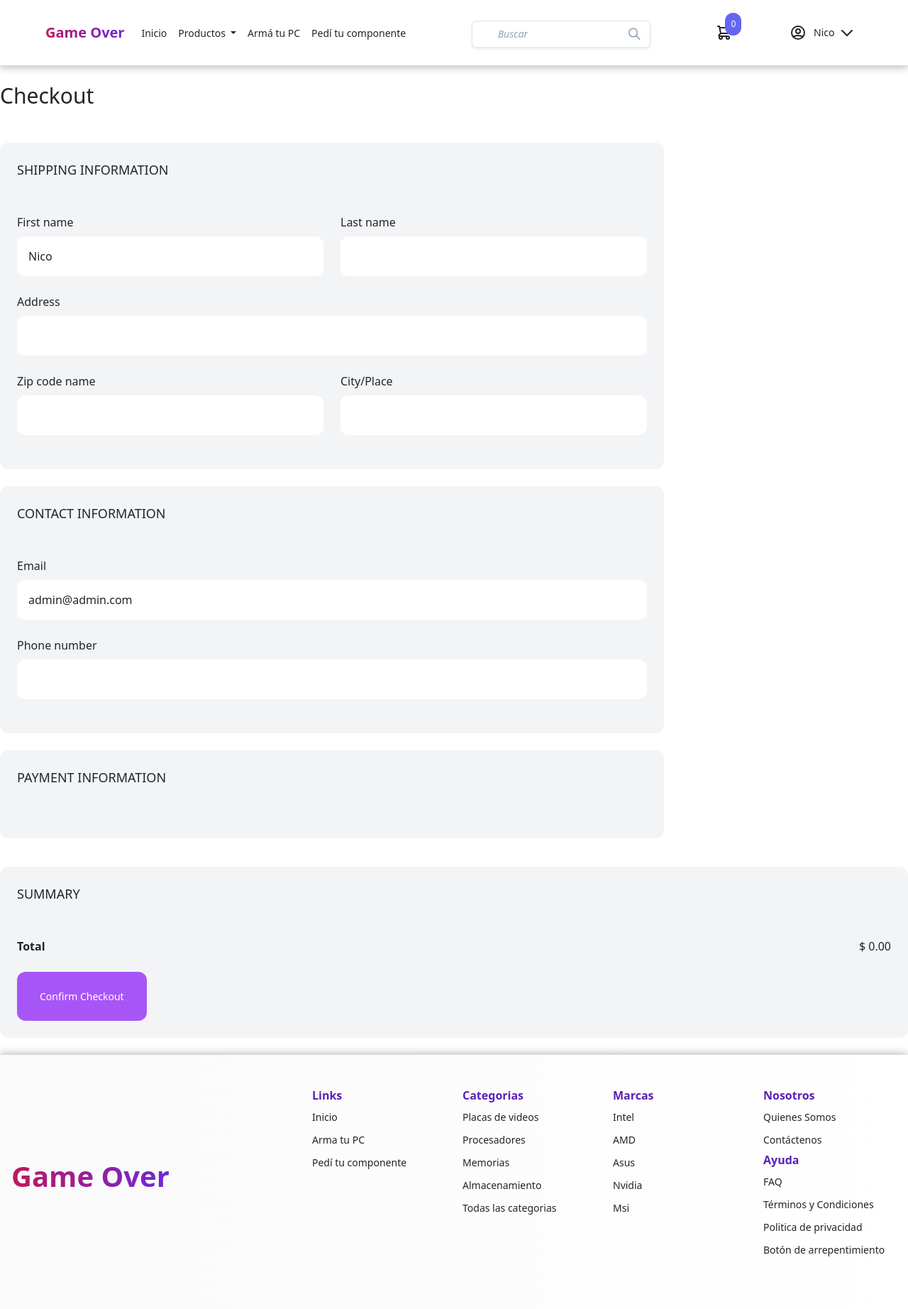
After one commit to mecencio/GameOver, a Django app: page /cart/checkout/ in a window 1280 px wide. The commit adds this page. Shown: the whole page at 71% size. Run offline with Django 3.2, Linux system fonts and the light colour scheme; a user stored in the database is signed in; data comes from the database, SQL or seed files in the repository; both versions use the stored data as it was after the commit; some libraries are stand-ins or nearby versions.

Commit message:
mejora en carrito y checkout

```diff
--- a/GameOver/urls.py
+++ b/GameOver/urls.py
@@ -17,7 +17,7 @@ from django.contrib import admin
 from django.urls import path, include
 from django.conf import settings
 from django.conf.urls.static import static
-from GameOver.views import index, login_view, logout_view, register_view
+from GameOver.views import index, login_view, logout_view, register_view, my_profile_view
 
 urlpatterns = [
     path('admin/', admin.site.urls),
@@ -25,6 +25,7 @@ urlpatterns = [
     path('login/', login_view, name='Login'),
     path('logout/', logout_view, name='Logout'),
     path('register/', register_view, name='Register'),
+    path('my-profile/', my_profile_view, name='My profile'),
     path('products/', include('products.urls')),
     path('cart/', include('cart.urls')),
 
--- a/GameOver/views.py
+++ b/GameOver/views.py
@@ -63,3 +63,9 @@ def register_view(request):
         form = userRegistrationForm()
         context = {'form':form}
         return render(request, 'auth/register.html', context=context)
+
+def my_profile_view(request):
+    if request.user.is_authenticated:
+        return render(request, 'my-profile/my-profile.html')
+    else:
+        return redirect('/login')
--- a/cart/cart.py
+++ b/cart/cart.py
@@ -15,6 +15,11 @@ class Cart(object):
         for p in self.cart.keys():
             self.cart[str(p)]['product'] = Products.objects.get(pk=p)
 
+        for item in self.cart.values():
+            item['total_price'] = int(item['product'].price * item['quantity'])
+
+            yield item
+
     def __len__(self):
         return sum(item['quantity'] for item in self.cart.values())
 
@@ -26,7 +31,7 @@ class Cart(object):
         product_id = str(product_id)
 
         if product_id not in self.cart:
-            self.cart[product_id] = {'quantity':1, 'id': product_id}
+            self.cart[product_id] = {'quantity': 1, 'id': product_id}
 
         if update_quantity:
             self.cart[product_id]['quantity'] += int(quantity)
@@ -40,3 +45,9 @@ class Cart(object):
         if product_id in self.cart:
             del self.cart[product_id]
             self.save()
+
+    def get_total_cost(self):
+        for p in self.cart.keys():
+            self.cart[str(p)]['product'] = Products.objects.get(pk=p)
+
+        return int(sum(item['product'].price * item['quantity'] for item in self.cart.values()))
--- a/cart/urls.py
+++ b/cart/urls.py
@@ -1,7 +1,9 @@
 from django.urls import path
-from cart.views import add_to_cart
+from cart.views import add_to_cart, cart, checkout
 
 urlpatterns = [
     path('add-to-cart/<int:product_id>/', add_to_cart, name='Add to cart'),
+    path('', cart, name='cart'),
+    path('checkout/', checkout, name='checkout'),
 
 ]
--- a/cart/views.py
+++ b/cart/views.py
@@ -1,4 +1,4 @@
-from django.shortcuts import render
+from django.shortcuts import render, redirect
 from cart.cart import Cart
 
 # Create your views here.
@@ -7,3 +7,12 @@ def add_to_cart(request, product_id):
     cart.add(product_id)
 
     return render(request, 'cart/menu-cart.html')
+
+def cart(request):
+    return render(request, 'cart/cart.html')
+
+def checkout(request):
+    if request.user.is_authenticated:
+        return render(request, 'cart/checkout.html')
+    else:
+        return redirect('/login')
--- a/products/models.py
+++ b/products/models.py
@@ -37,6 +37,7 @@ class Products(models.Model):
     def __str__(self):
         return self.name
 
+    # Si la cantidad queda en 0 se pone como sin stock. Por el contrario si se le suman unidades pasa a en stock
     def save(self, *args, **kwargs):
         if self.quantity == 0:
             self.inStock = False
--- a/templates/base.html
+++ b/templates/base.html
@@ -85,7 +85,7 @@
                         <ul class="dropdown-menu nav-user-menu" aria-labelledby="navbarDropdown">
                             <li><a class="dropdown-item" href="#">Cambiar Avatar</a></li>
                             <li><a class="dropdown-item" href="#">Compras</a></li>
-                            <li><a class="dropdown-item" href="#">Mi perfil</a></li>
+                            <li><a class="dropdown-item" href="{% url 'My profile' %}">Mi perfil</a></li>
                             <li><a class="dropdown-item" href="{% url 'Logout' %}">Salir</a></li>
                         </ul>
                     </div>
--- /dev/null
+++ b/templates/cart/checkout.html
@@ -0,0 +1,82 @@
+{% extends 'base.html' %}
+
+{% load humanize %}
+{% load static %}
+
+{% block title %}
+    Checkout
+{% endblock %}
+
+
+{% block contents %}
+<div class="max-w-7xl mx-auto flex flex-wrap items-start py-6 px-6 xl:px-0">
+    <div class="products w-full lg:w-3/4">
+        <h1 class="mb-5 text-3xl">Checkout</h1>
+
+        <div class="w-full pr-6">
+            <div class="mb-6 p-6 bg-gray-100 rounded-xl">
+                <h2 class="mb-5 uppercase text-lg">Shipping information</h2>
+
+                <div class="flex space-x-6">
+                    <div class="w-1/2 mb-4">
+                        <label class="inline-block mb-2">First name</label>
+                        <input type="text" class="w-full p-3 rounded-xl" value="{{ request.user.first_name }}">
+                    </div>
+
+                    <div class="w-1/2 mb-4">
+                        <label class="inline-block mb-2">Last name</label>
+                        <input type="text" class="w-full p-3 rounded-xl" value="{{ request.user.last_name }}">
+                    </div>
+                </div>
+
+                <div class="mb-4">
+                    <label class="inline-block mb-2">Address</label>
+                    <input type="text" class="w-full p-3 rounded-xl">
+                </div>
+
+                <div class="flex space-x-6">
+                    <div class="w-1/2 mb-4">
+                        <label class="inline-block mb-2">Zip code name</label>
+                        <input type="text" class="w-full p-3 rounded-xl">
+                    </div>
+
+                    <div class="w-1/2 mb-4">
+                        <label class="inline-block mb-2">City/Place</label>
+                        <input type="text" class="w-full p-3 rounded-xl">
+                    </div>
+                </div>
+            </div>
+
+            <div class="mb-6 p-6 bg-gray-100 rounded-xl">
+                <h2 class="mb-5 uppercase text-lg">Contact information</h2>
+
+                <div class="mb-4">
+                    <label class="inline-block mb-2">Email</label>
+                    <input type="email" class="w-full p-3 rounded-xl" value="{{ request.user.email }}">
+                </div>
+
+                <div class="mb-4">
+                    <label class="inline-block mb-2">Phone number</label>
+                    <input type="phone" class="w-full p-3 rounded-xl">
+                </div>
+
+            </div>
+
+            <div class="mb-6 p-6 bg-gray-100 rounded-xl">
+                <h2 class="mb-5 uppercase text-lg">Payment information</h2>
+            </div>
+        </div>
+    </div>
+
+    <div class="summary w-full w-1/4 p-6 bg-gray-100 rounded-xl mt-3">
+        <h2 class="uppercase text-lg mb-5">Summary</h2>
+
+        <div class="mb-6 flex justify-between">
+            <span class="font-semibold">Total</span>
+            <span>$ {{ cart.get_total_cost | floatformat:2|intcomma}}</span>
+        </div>
+
+        <a href="#" class="inline-block px-8 py-4 rounded-xl bg-purple-500 hover:bg-purple-700 text-white">Confirm Checkout</a>
+    </div>
+</div>
+{% endblock %}
--- a/templates/cart/menu-cart.html
+++ b/templates/cart/menu-cart.html
@@ -1,4 +1,4 @@
-<a href="#" id="menu-cart-button" class="relative">
+<a href="{% url 'cart' %}" id="menu-cart-button" class="relative">
     <svg xmlns="http://www.w3.org/2000/svg" class="h-6 w-6" fill="none" viewBox="0 0 24 24" stroke="currentColor" stroke-width="2">
         <path stroke-linecap="round" stroke-linejoin="round" d="M3 3h2l.4 2M7 13h10l4-8H5.4M7 13L5.4 5M7 13l-2.293 2.293c-.63.63-.184 1.707.707 1.707H17m0 0a2 2 0 100 4 2 2 0 000-4zm-8 2a2 2 0 11-4 0 2 2 0 014 0z" />
     </svg>
--- a/templates/products/detail-product.html
+++ b/templates/products/detail-product.html
@@ -4,7 +4,7 @@
 {% load static %}
 
 {% block title %}
-Producto
+{{object.name}}
 {% endblock %}
 
 {% block style %}
```
Also changed, not shown: templates/cart/cart.html (added, +56 -0 lines), templates/my-profile/my-profile.html (added, +15 -0 lines), db.sqlite3.
